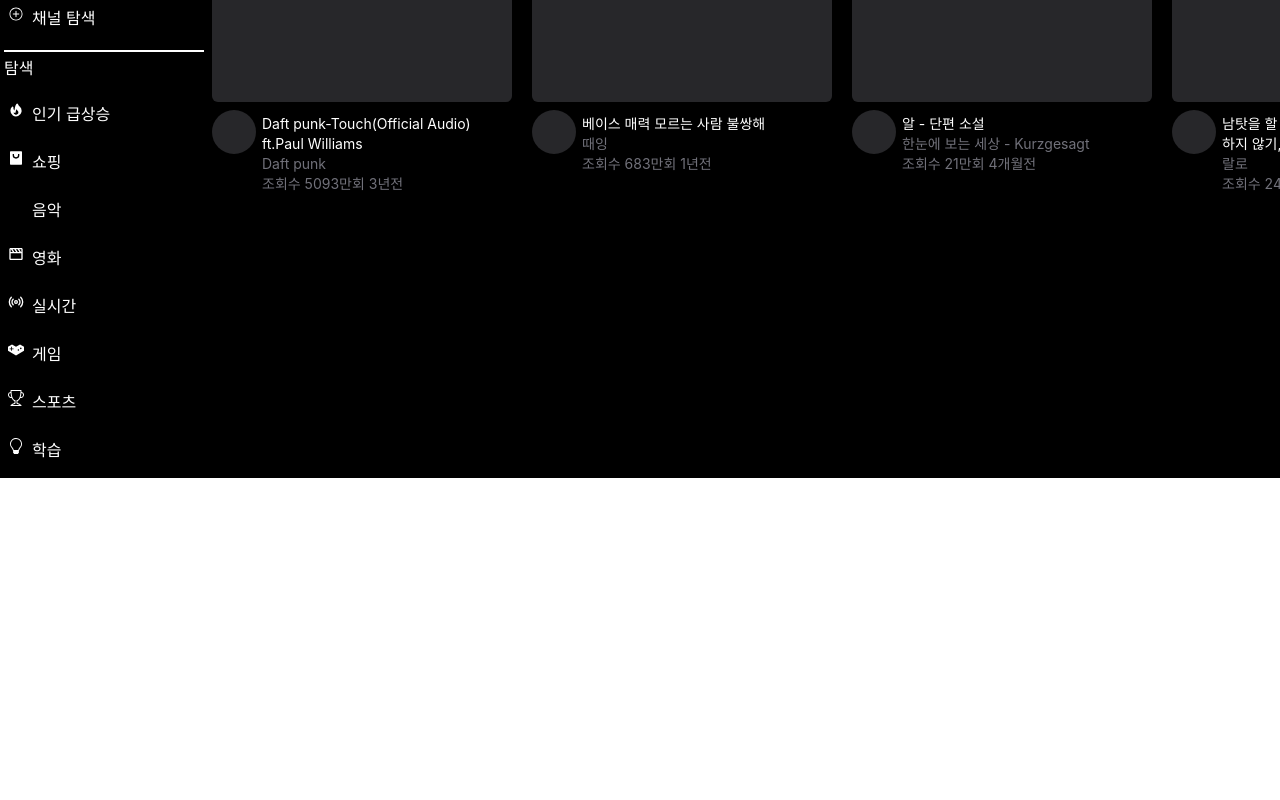
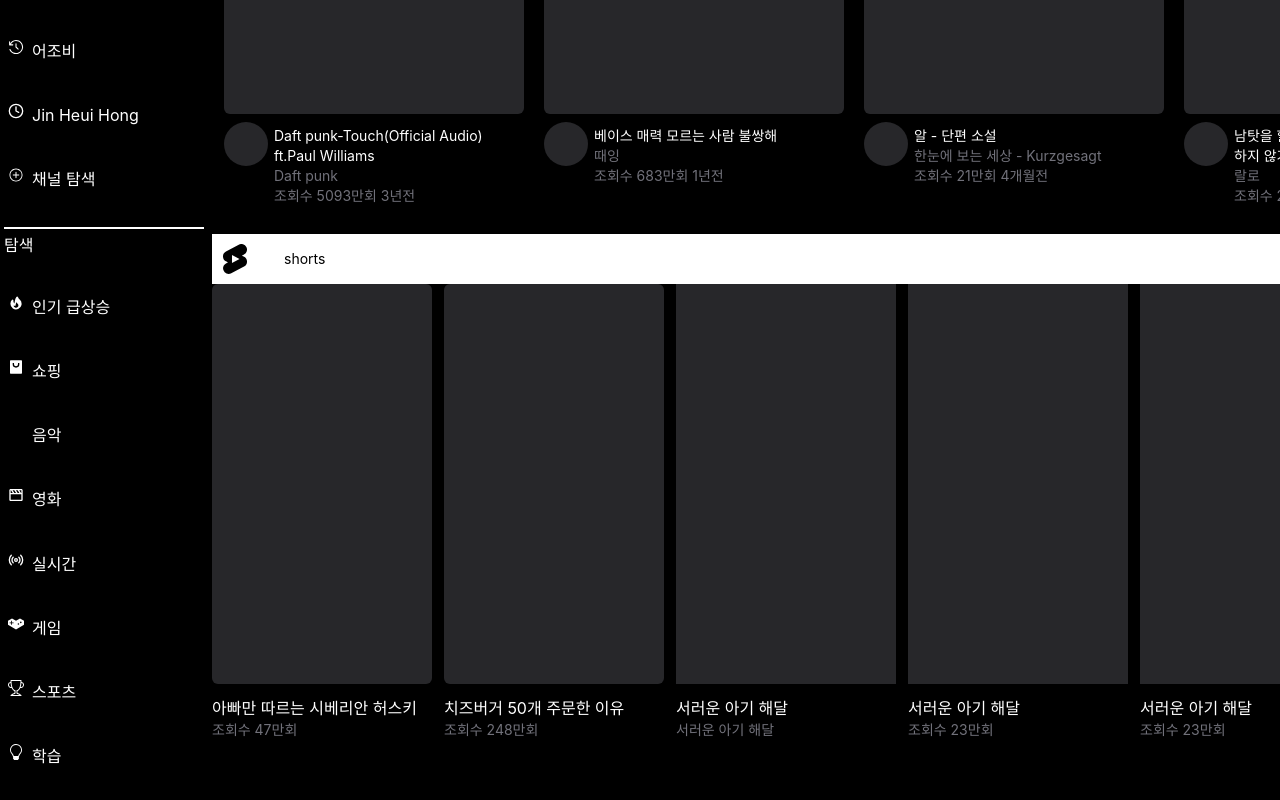
Before and after one commit to lindychi/frontend-bootcamp, a React (Create React App) app: page / in a window 1280 px wide. Shown: the part 545-1345 px from the top of the page. Before the commit the page ends 1023 px from the top, so only its background shows below. Built offline with nearby package versions, Linux system fonts and the light colour scheme; some icons are missing.

Commit message:
feat: shorts box추가

```diff
--- a/src/App.tsx
+++ b/src/App.tsx
@@ -13,6 +13,7 @@ import { HiFire } from "react-icons/hi";
 import { RiShoppingBag2Fill } from "react-icons/ri";
 import { PiMusicNoteThin } from "react-icons/pi";
 import { IoIosAddCircleOutline } from "react-icons/io";
+import { GrClose } from "react-icons/gr";
 
 import "./App.css";
 const list = [
@@ -134,7 +135,8 @@ function App() {
               </div>
             ))}
           </div>
-          <div className="flex flex-row gap-5">
+
+          <div className="flex flex-row gap-5 p-3">
             <div className="grid gap-y-2 ">
               <div className="flex flex-col w-[300px] h-[200px] bg-zinc-800 rounded-md"></div>
               <div className="flex flex-row w-[300px] h-[100px]">
@@ -265,6 +267,58 @@ function App() {
               </div>
             </div>
           </div>
+          {/* 여기서 질문. 아이콘 색상바꾸고 싶음. bg를 red로 */}
+          <div className="flex items-center h-[50px] p-2 gap-2 bg-white text-black">
+            <div className="flex-none w-14">
+              <SiYoutubeshorts size={30} />
+            </div>
+            <div className="flex-none w-14">shorts</div>
+            <div className="grow"> </div>
+            <div className="flex-none w-14">
+              <div>
+                <GrClose />
+              </div>
+            </div>
+          </div>
+          <div className="flex flex-row gap-5 gap-y-2">
+            <div className="flex flex-row gap-3">
+              <div className="grid gap-y-3">
+                <div className="w-[220px] h-[400px] bg-zinc-800 rounded-md "></div>
+                <div className="w-[220px] h-[100px] text-white text-base ">
+                  <div>아빠만 따르는 시베리안 허스키</div>
+                  <div className="text-zinc-500 text-sm">조회수 47만회</div>
+                </div>
+              </div>
+              <div className="grid gap-y-3">
+                <div className="w-[220px] h-[400px] bg-zinc-800 rounded-md "></div>
+                <div className="w-[220px] h-[100px] text-white text-base ">
+                  <div>치즈버거 50개 주문한 이유</div>
+                  <div className="text-zinc-500 text-sm">조회수 248만회</div>
+                </div>
+              </div>
+              <div className="grid gap-y-3">
+                <div className="w-[220px] h-[400px] bg-zinc-800 ropunded-md "></div>
+                <div className="w-[220px] h-[100px] text-white text-base ">
+                  <div>서러운 아기 해달</div>
+                  <div className="text-zinc-500 text-sm">서러운 아기 해달</div>
+                </div>
+              </div>
+              <div className="grid gap-y-3">
+                <div className="w-[220px] h-[400px] bg-zinc-800 ropunded-md "></div>
+                <div className="w-[220px] h-[100px] text-white text-base ">
+                  <div>서러운 아기 해달</div>
+                  <div className="text-zinc-500 text-sm"> 조회수 23만회</div>
+                </div>
+              </div>
+              <div className="grid gap-y-3">
+                <div className="w-[220px] h-[400px] bg-zinc-800 ropunded-md "></div>
+                <div className="w-[220px] h-[100px] text-white text-base ">
+                  <div>서러운 아기 해달</div>
+                  <div className="text-zinc-500 text-sm"> 조회수 23만회</div>
+                </div>
+              </div>
+            </div>
+          </div>
         </div>
       </div>
     </div>
```
